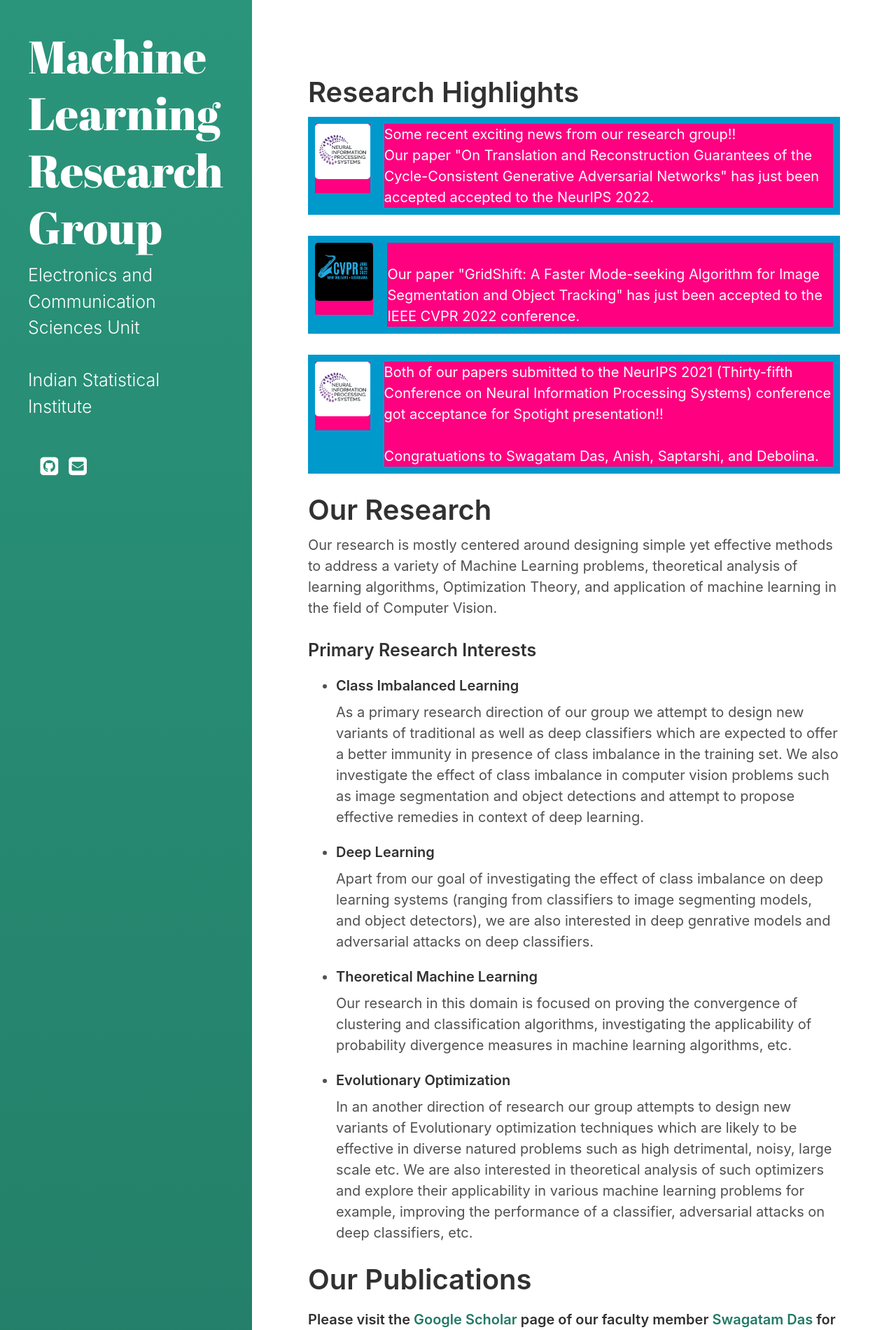
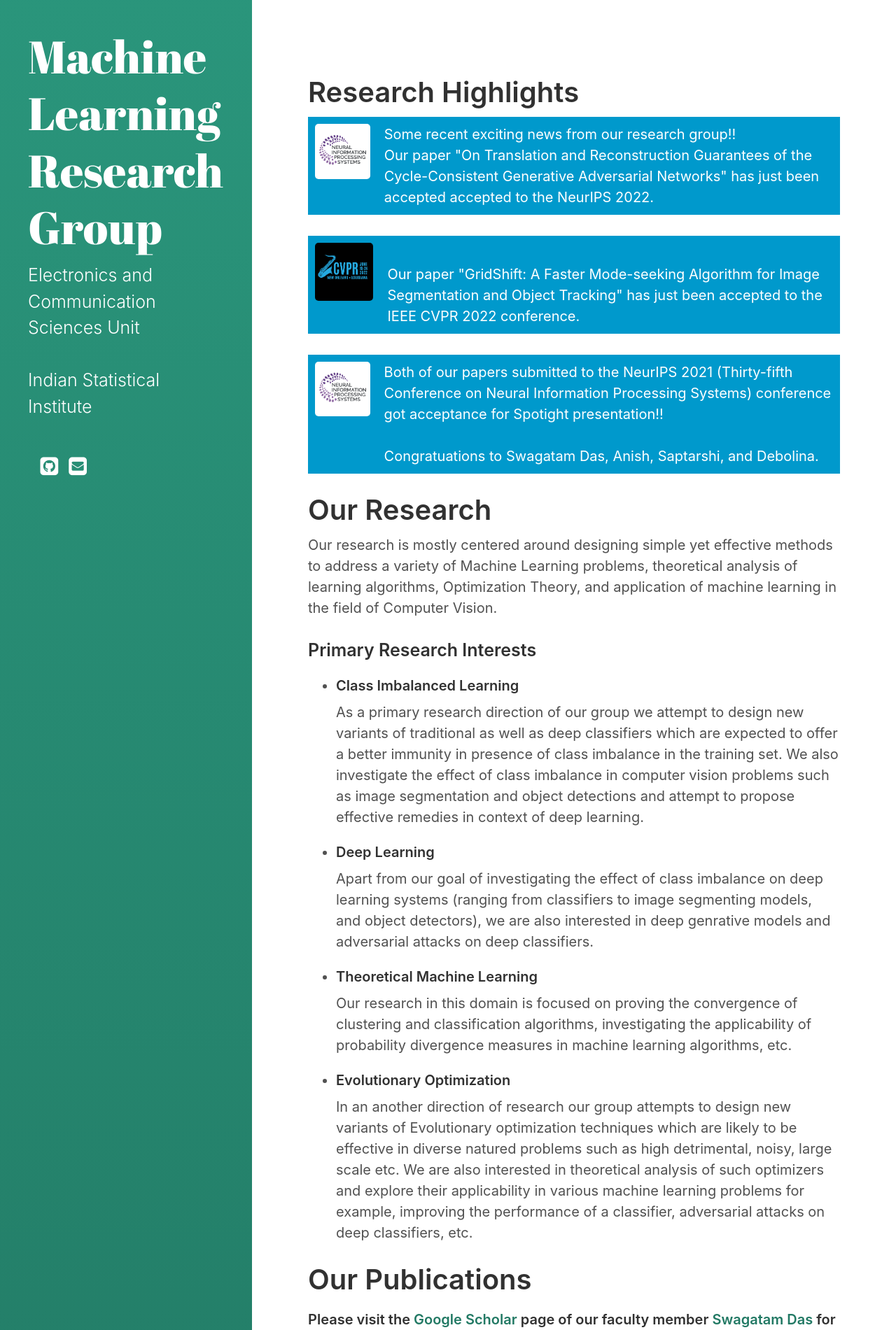
Before and after one commit to mlrgisi/mlrgisi.github.io, a Jekyll site: the page built from index.html, in a window 1280 px wide. Shown: the top 1901 px of the page at 70% size. Built offline with Jekyll 4.4.1, drawn with Linux system fonts in a browser that asks for light colours; the list of posts is cut into pages by our own code; a style sheet for code colours, icons or effects is not loaded.

Commit message:
Update index.html

```diff
--- a/index.html
+++ b/index.html
@@ -36,24 +36,6 @@ title: Home
         text-align: left;
     }
 </style>
-
-<style>
-    .flex-container3 {
-        display: flex;
-        align-items: stretch;
-        align-content: center;
-        background-color:#ff0080;
-        align-items: flex-start;
-    }
-
-    .flex-container2>div {
-        background-color:#ff0080;
-        color: white;
-        margin: 10px;
-        text-align: left;
-    }
-</style>
-
 
 <h1>Research Highlights </h1>
 <div class="flex-container2">
```
